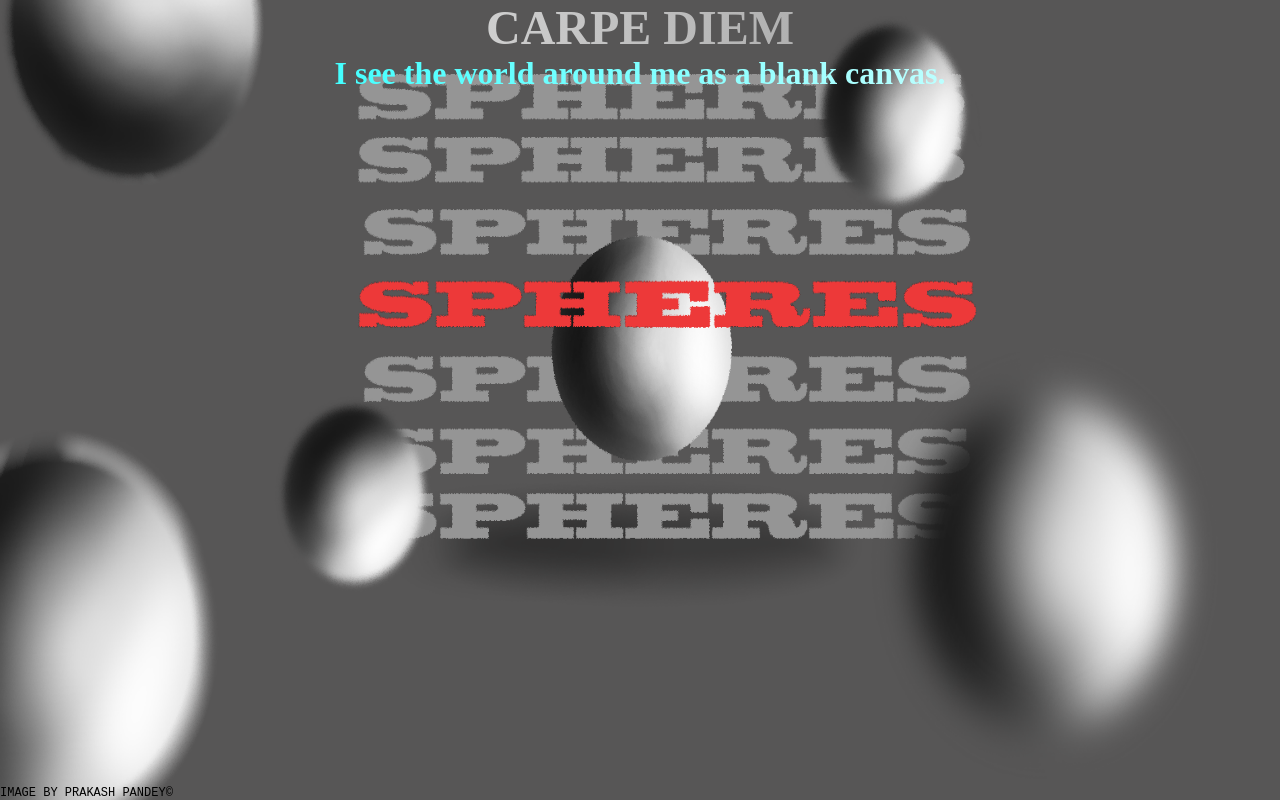
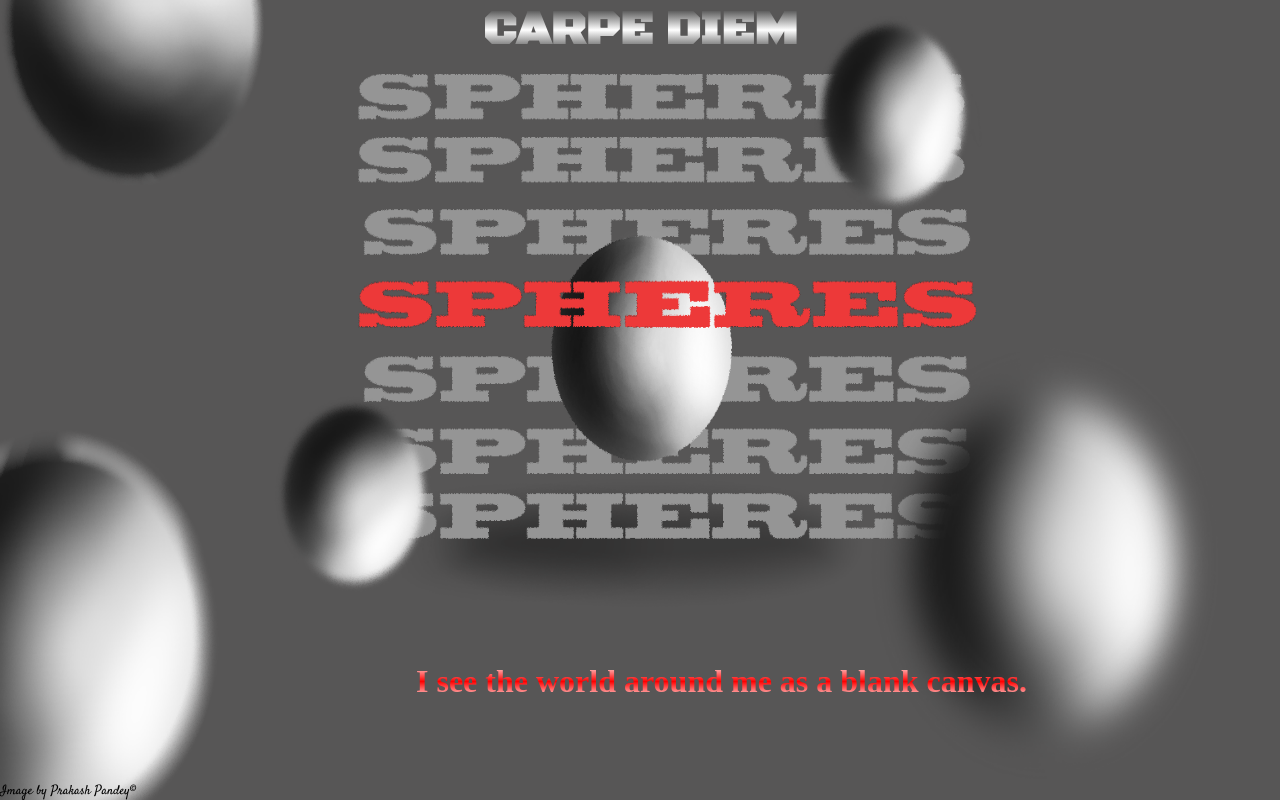
Before and after one commit to Pravakar-RijaI/Design_Spheres, a plain HTML site: page index.html in a window 1280 px wide. Drawn offline with Linux system fonts and the light colour scheme.

Commit message:
Add gradients

```diff
--- a/css/main.css
+++ b/css/main.css
@@ -1,3 +1,5 @@
+@import url('https://fonts.googleapis.com/css2?family=Black+Ops+One&display=swap');
+@import url('https://fonts.googleapis.com/css2?family=Satisfy&display=swap');
 /* RESET STYLE */
 
 * {
@@ -12,10 +14,10 @@
     /* COLOR */
     --LIGHTCOLOR: white;
     --DARKCOLOR: black;
-
+    --SEC_COLOR: red;
     /* FONT PROPERTY */
     --FAMILY: 'Times New Roman', Times, serif;
-    --ALTFAMILY: monospace;
+    --ALTFAMILY: 'Satisfy', cursive;
     --SIZE: 2rem;
     --XLSIZE: 3rem;
 }
@@ -23,6 +25,7 @@
 
 body {
     font-family: var(--FAMILY);
+    height: 100vh;
 }
 
 .background {
@@ -45,21 +48,25 @@ body {
 }
 
 .header__h1{
+    font-family: 'Black Ops One', cursive;
     font-size: var(--XLSIZE);
-    background-image: linear-gradient(to left,grey,white);
+    background-image: linear-gradient(to top,var(--DARKCOLOR),var(--LIGHTCOLOR),var(--DARKCOLOR));
     -webkit-background-clip: text;
     text-transform: uppercase;
     color: transparent;
 }
 .header__p{
+    font-family: var(--FAMILY);
+    position: absolute;
+    bottom: 100px;
+    left: 26rem;
     font-weight: bolder;
-    background-image: linear-gradient(to right,aqua,white);
+    background-image: linear-gradient(to top,var(--LIGHTCOLOR),var(--SEC_COLOR),var(--LIGHTCOLOR));
     -webkit-background-clip: text;
     color: transparent;
 }
 
 .footer{
-    text-transform: uppercase;
     font-size: small;
     position: absolute;
     bottom: 0;
```
